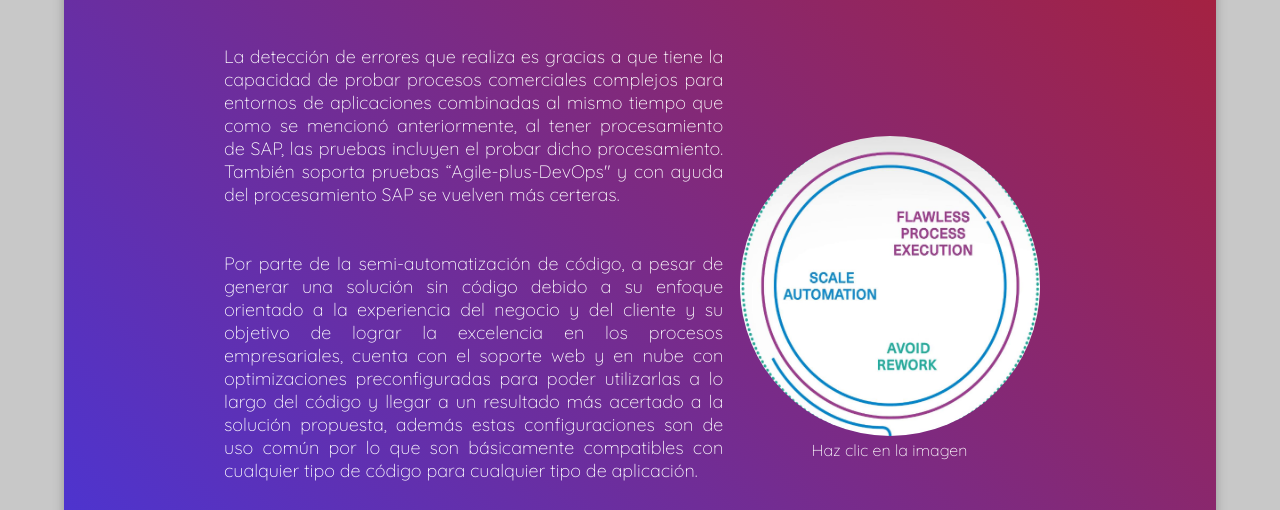
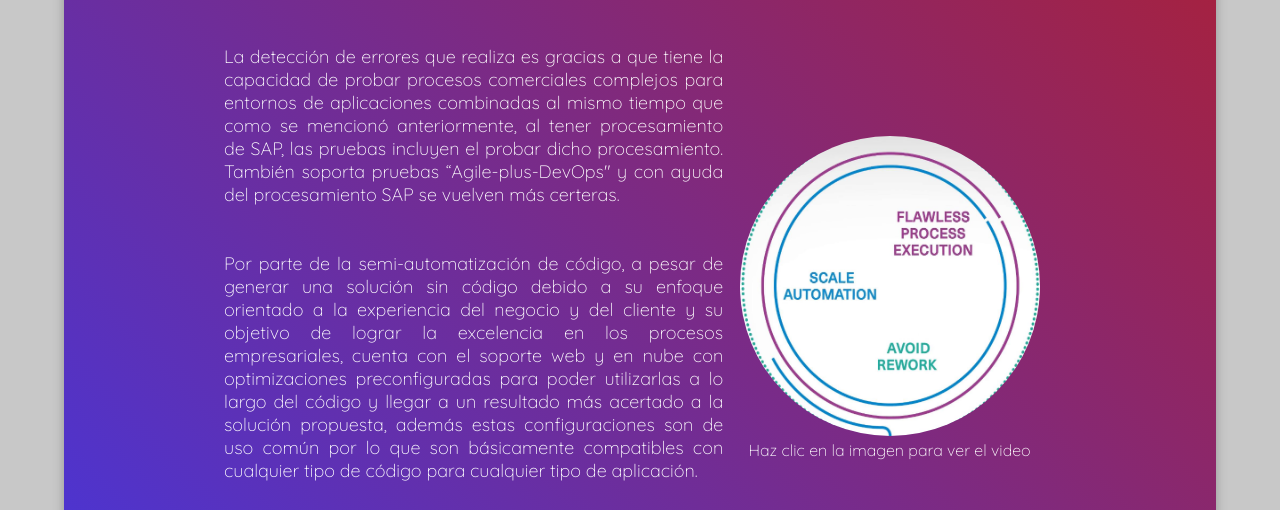
Before and after one commit to ThinKreations/caseBlog, a Next.js app: page / in a window 1280 px wide. Shown: the part 2501-3011 px from the top of the page. Built offline with nearby package versions, Linux system fonts and the light colour scheme; a web font is replaced by a local one.

Commit message:
Pongan AURORA (Corregido)

```diff
--- a/pages/index.js
+++ b/pages/index.js
@@ -104,7 +104,7 @@ export default function Home() {
                     <p>Automatiza la documentación de la aplicación ya que descubre y genera la documentación automáticamente y autónomamente debido a la información otorgada tanto por el usuario y el procesamiento SAP. Así como es capaz de generar la documentación básica, debido a su compatibilidad con los sistemas ALM (Aplication Lifecycle Managment) y las cadenas de herramientas “DevOps” puede generar la documentación necesaria para ambas como el ciclo de vida que tendrá el sistema.</p>
                   </font>
                 </div>
-                <p><a href="https://www.worksoft.com/resources/watch-video-worksoft-connective-automation-platform-2021?wvideo=1sl6tqgbiq" className={styles.link_clear} target='_blank'><Image src={auto} width={300} height={300} className={styles.imageCircle}/><br/><center>Haz clic en la imagen</center></a></p><br/>
+                <a href="https://www.worksoft.com/resources/watch-video-worksoft-connective-automation-platform-2021?wvideo=1sl6tqgbiq" className={styles.link_clear} target='_blank'><Image src={auto} width={300} height={300} className={styles.imageCircle}/><br/><center><p>Haz clic en la imagen para ver el video</p></center></a><br/>
 
                 {/*
                 <video autoPlay loop style={{ width: '500px', height: '500px' }}>
```
